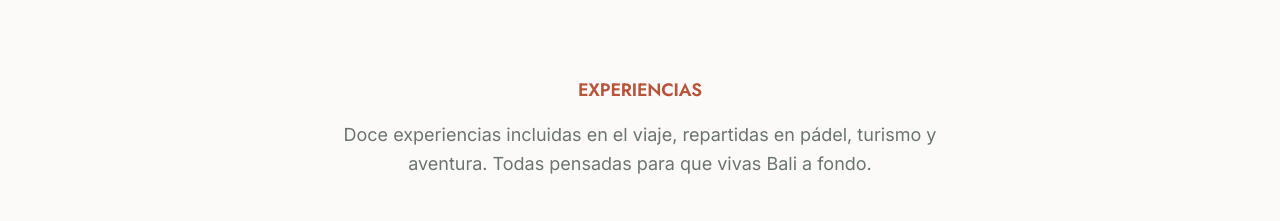
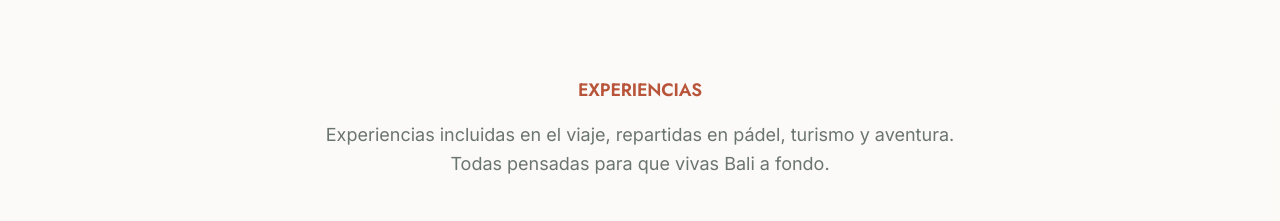
Before and after one commit to padeltravellers/web, a Next.js app: page /bali in a window 1280 px wide. Shown: the part 1420-1641 px from the top of the page. Built offline with nearby package versions, Linux system fonts and the light colour scheme; a web font is replaced by a local one.

Commit message:
copy: quitar 'Doce' del intro experiencias

```diff
--- a/src/app/bali/page.tsx
+++ b/src/app/bali/page.tsx
@@ -135,7 +135,7 @@ export default function BaliPage() {
             <div className="text-center mb-10 max-w-2xl mx-auto">
               <p className="font-display uppercase tracking-[0.26em] text-base md:text-lg font-semibold text-pt-clay mb-4">Experiencias</p>
               <p className="text-pt-muted text-lg leading-relaxed">
-                Doce experiencias incluidas en el viaje, repartidas en pádel, turismo y aventura. Todas pensadas
+                Experiencias incluidas en el viaje, repartidas en pádel, turismo y aventura. Todas pensadas
                 para que vivas Bali a fondo.
               </p>
             </div>
```
